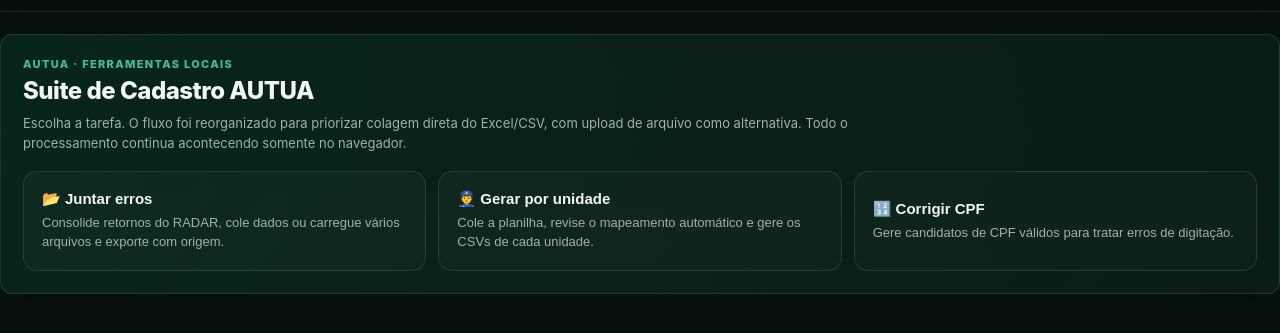
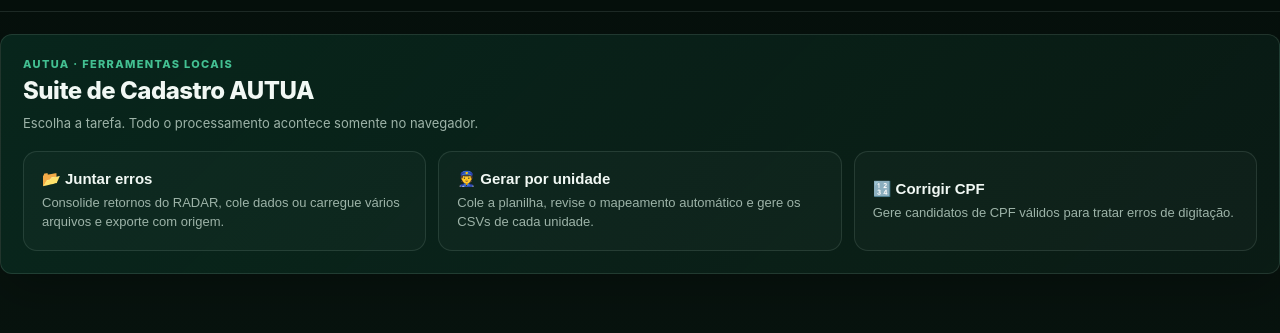
Before and after one commit to ferramentastransitomg/cadastroautuacsv, a plain HTML site: page index.html in a window 1280 px wide. Shown: the part 57-390 px from the top of the page. Drawn offline with Linux system fonts and the light colour scheme.

Commit message:
Add files via upload

```diff
--- a/index.html
+++ b/index.html
@@ -146,7 +146,7 @@
   <div style="width:100%">
     <div class="eyebrow">AUTUA · Ferramentas locais</div>
     <div style="font-weight:850;font-size:24px;letter-spacing:-.5px">Suite de Cadastro AUTUA</div>
-    <div class="small" style="margin-top:8px;max-width:850px;line-height:1.55">Escolha a tarefa. O fluxo foi reorganizado para priorizar colagem direta do Excel/CSV, com upload de arquivo como alternativa. Todo o processamento continua acontecendo somente no navegador.</div>
+    <div class="small" style="margin-top:8px;max-width:850px;line-height:1.55">Escolha a tarefa. Todo o processamento acontece somente no navegador.</div>
     <div class="app-launchers">
       <button class="app-card" id="introMerge"><strong>📂 Juntar erros</strong><span>Consolide retornos do RADAR, cole dados ou carregue vários arquivos e exporte com origem.</span></button>
       <button class="app-card" id="introGerador"><strong>👮 Gerar por unidade</strong><span>Cole a planilha, revise o mapeamento automático e gere os CSVs de cada unidade.</span></button>
```
